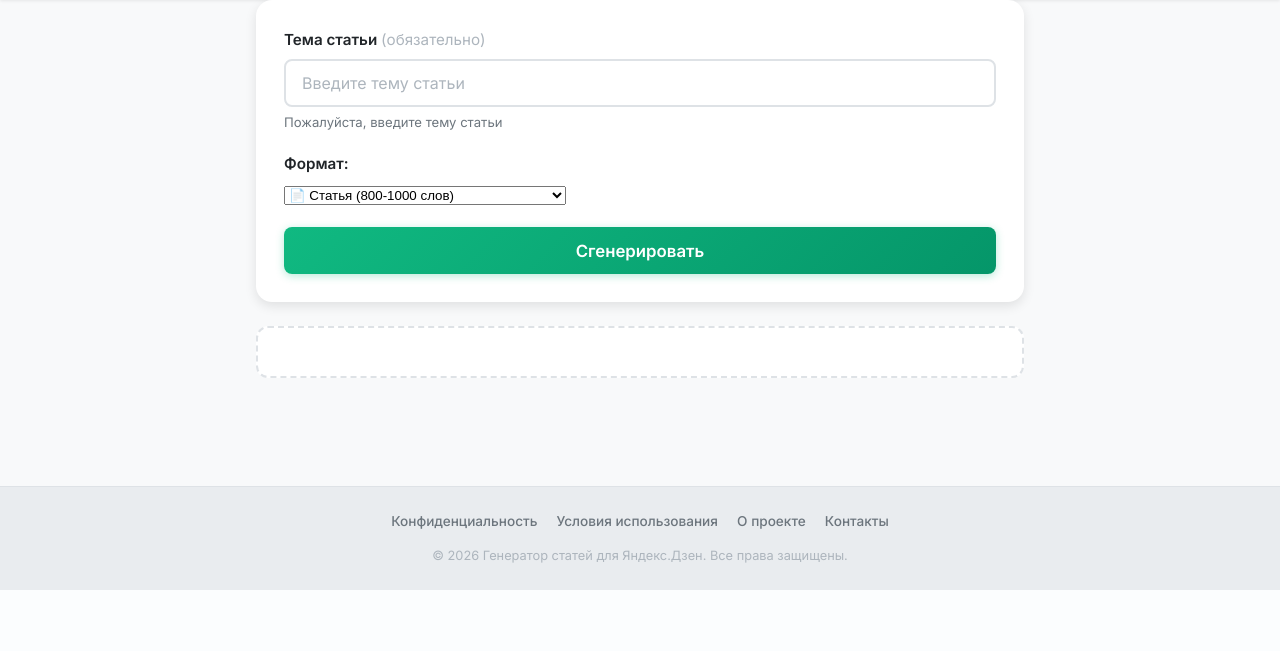
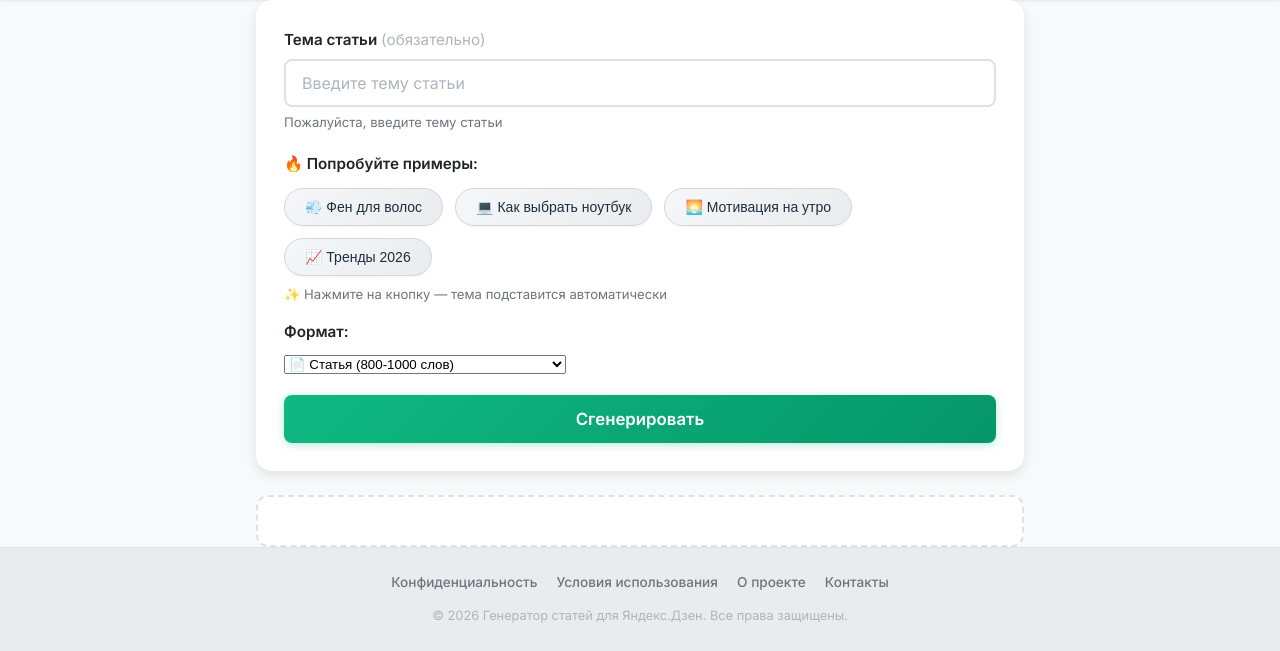
Before and after one commit to Denshik11134/zen_agents_project, a Flask app: page / in a window 1280 px wide. Shown: the part 210-861 px from the top of the page. Before the commit the page ends 800 px from the top, so only its background shows below. Run offline with Flask 3, Linux system fonts and the light colour scheme.

Commit message:
Шаг 2: кнопки-примеры с CSS и JS

```diff
--- a/static/css/style.css
+++ b/static/css/style.css
@@ -689,3 +689,40 @@ img {
     margin: 0 auto;
     padding: 0 1rem;
 }
+/* Кнопки-примеры */
+#examples-group {
+    margin-top: 5px;
+    margin-bottom: 15px;
+}
+
+.examples-buttons {
+    display: flex;
+    flex-wrap: wrap;
+    gap: 12px;
+    margin: 12px 0 8px;
+}
+
+.btn-example {
+    background: linear-gradient(135deg, #f5f7fa 0%, #e9ecef 100%);
+    border: 1px solid #d0d7de;
+    border-radius: 40px;
+    padding: 10px 20px;
+    font-size: 14px;
+    font-weight: 500;
+    color: #1f2d3d;
+    cursor: pointer;
+    transition: all 0.25s ease;
+    box-shadow: 0 1px 2px rgba(0,0,0,0.05);
+}
+
+.btn-example:hover {
+    background: linear-gradient(135deg, #e9ecef 0%, #dee2e6 100%);
+    transform: translateY(-2px);
+    box-shadow: 0 4px 8px rgba(0,0,0,0.1);
+    border-color: #b0b8c2;
+}
+
+.btn-example:active {
+    transform: translateY(1px);
+    box-shadow: 0 1px 2px rgba(0,0,0,0.05);
+}
--- a/templates/index.html
+++ b/templates/index.html
@@ -18,7 +18,25 @@
                    autocomplete="off" required>
             <div class="hint">Пожалуйста, введите тему статьи</div>
         </div>
-
+<!-- Кнопки-примеры -->
+<div class="form-group" id="examples-group">
+    <label>🔥 Попробуйте примеры:</label>
+    <div class="examples-buttons">
+        <button type="button" class="btn-example" data-topic="Фен для волос с ионизацией, 3 режима, 5 насадок">
+            💨 Фен для волос
+        </button>
+        <button type="button" class="btn-example" data-topic="Как выбрать ноутбук для работы и учёбы">
+            💻 Как выбрать ноутбук
+        </button>
+        <button type="button" class="btn-example" data-topic="Мотивация на утро: 5 простых шагов к продуктивному дню">
+            🌅 Мотивация на утро
+        </button>
+        <button type="button" class="btn-example" data-topic="Тренды контент-маркетинга в 2026 году">
+            📈 Тренды 2026
+        </button>
+    </div>
+    <div class="hint">✨ Нажмите на кнопку — тема подставится автоматически</div>
+</div>
     <!-- Поле деталей -->
 <div class="form-group" id="details-group">
     <label for="details-input">Детали / особенности <span style="color:var(--color-text-muted); font-weight:400;">(необязательно)</span></label>
@@ -114,6 +132,33 @@
     const downloadBtn = document.getElementById('download-btn');
     const formatSelect = document.getElementById('format-select');
     const styleGroup = document.getElementById('style-group');
+    // Кнопки-примеры с красивым эффектом
+const exampleButtons = document.querySelectorAll('.btn-example');
+exampleButtons.forEach(btn => {
+    btn.addEventListener('click', () => {
+        const topicText = btn.getAttribute('data-topic');
+        const inputField = document.getElementById('topic-input');
+
+        // Вставляем текст
+        inputField.value = topicText;
+
+        // Эффект подсветки зелёным
+        inputField.style.transition = 'background-color 0.3s';
+        inputField.style.backgroundColor = '#d4edda';
+        setTimeout(() => {
+            inputField.style.backgroundColor = '';
+        }, 500);
+
+        // Фокус на поле
+        inputField.focus();
+
+        // Эффект нажатия на кнопку
+        btn.style.transform = 'scale(0.98)';
+        setTimeout(() => {
+            btn.style.transform = '';
+        }, 150);
+    });
+});
 // Конфигурация подписей для каждого формата
 const formatConfig = {
     article: {
```
